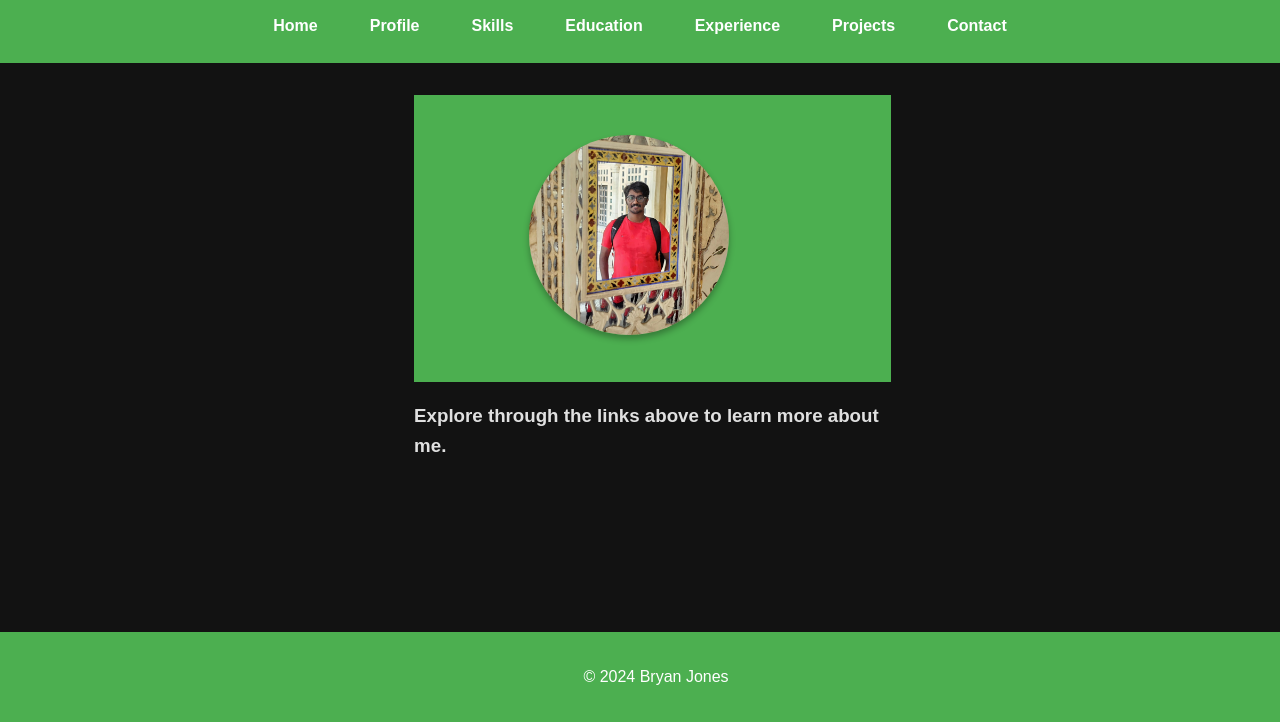
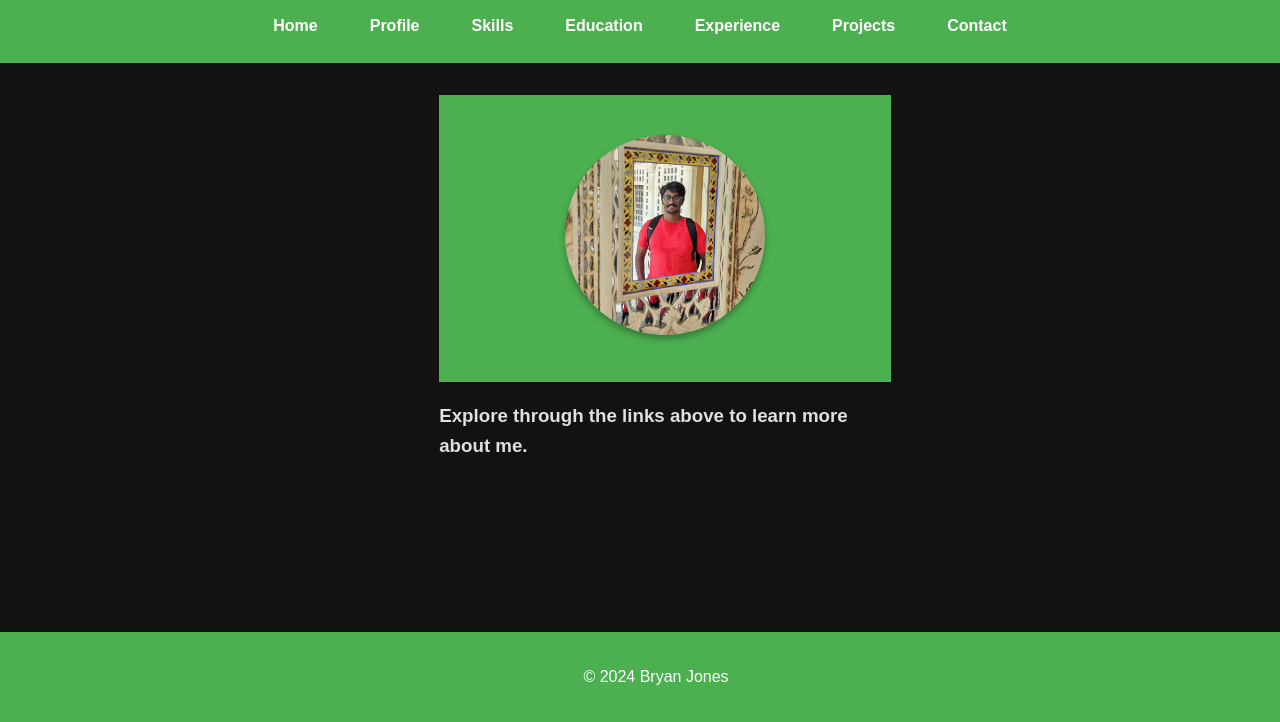
Before and after one commit to bryanstanleyyy/Bryan-Website, a plain HTML site: page index.html in a window 1280 px wide. Shown: the part 78-800 px from the top of the page. Drawn offline with Linux system fonts and the light colour scheme.

Commit message:
Updated local files

```diff
--- a/styles.css
+++ b/styles.css
@@ -80,7 +80,7 @@ main {
     border-radius: 50%;
     object-fit: cover;
     box-shadow: 0 4px 6px rgba(0, 0, 0, 0.3); /* Add a subtle shadow for effect */
-    margin-left: -10%; /* Move the photo slightly to the left */
+    margin-left: 10%; /* Adjusted to ensure photo isn't centered exactly */
 }
 
 /* Footer Styles */
@@ -132,3 +132,14 @@ section {
         padding-left: 0; /* Remove left padding on small screens */
     }
 }
+
+/* Laptop and Larger Screen Adjustments */
+@media (min-width: 769px) {
+    .profile-photo {
+        margin-left: 0; /* Center the image again for larger screens */
+    }
+
+    section {
+        padding-left: 10%; /* Increase padding to give more space on larger screens */
+    }
+}
```
